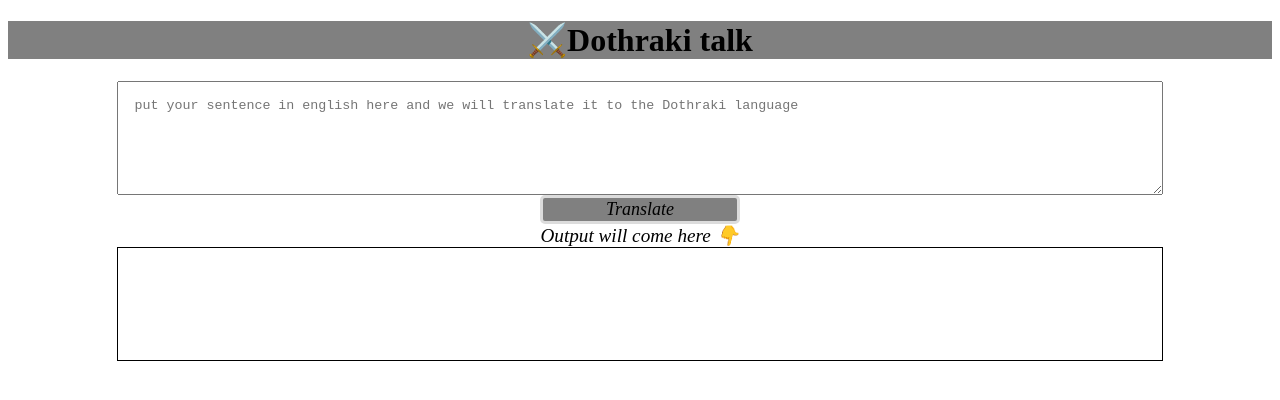
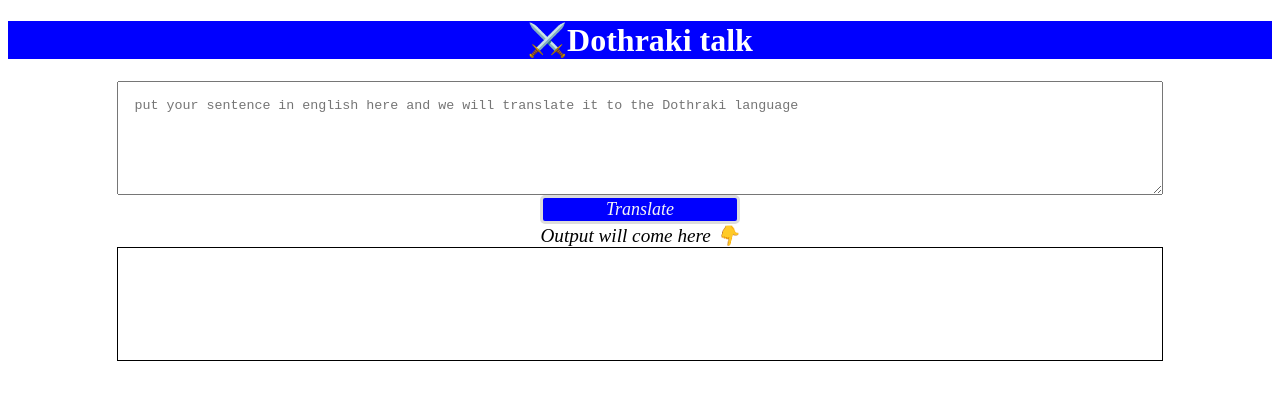
Before and after one commit to gkk12/fun-translation-mark7, a plain HTML site: page index.html in a window 1280 px wide. Drawn offline with Linux system fonts and the light colour scheme.

Commit message:
updated the colours in the UI

```diff
--- a/index.html
+++ b/index.html
@@ -24,7 +24,8 @@
         }
         #header{
             display: block;
-            background-color: gray;
+            background-color: blue;
+            color: white;
             text-align: center;
         }
         #btn-translate{
@@ -35,7 +36,8 @@
             display: block;
             text-align: center;
             width: 200px;
-            background-color: gray;
+            background-color: blue;
+            color: whitesmoke;
             font-style: italic;
             font-size: large;
             font-family: 'Times New Roman', Times, serif;
```
